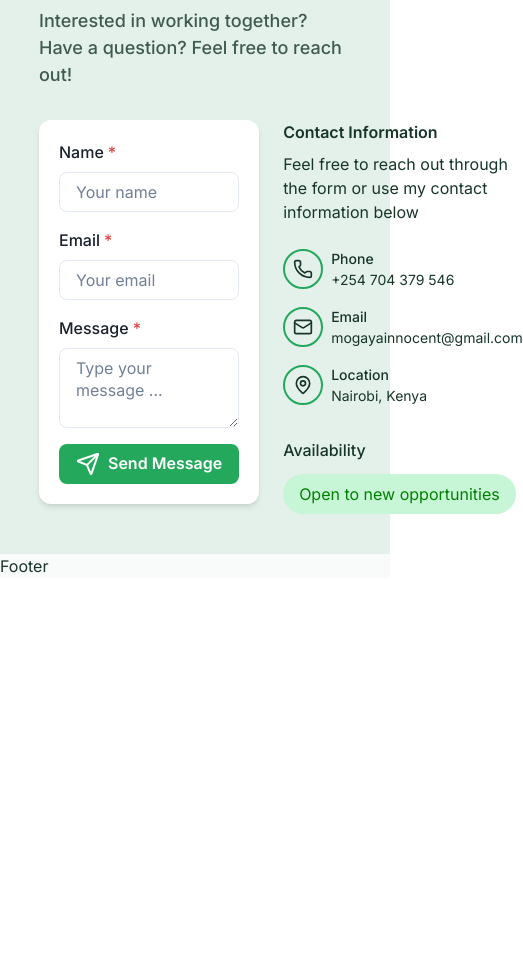
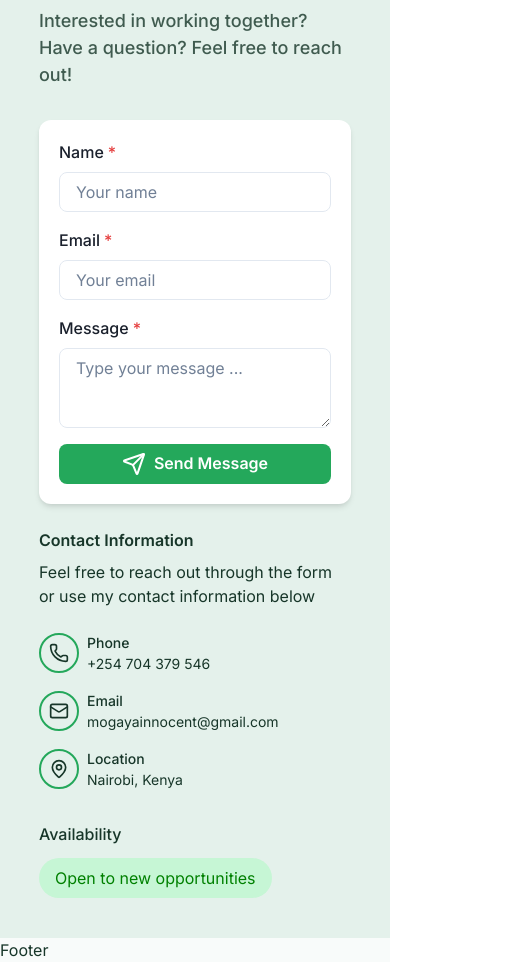
Before and after one commit to mogaya/Mwita-Mogaya-Portfolio, a React (Vite) app in the folder frontend/: page / in a window 390 px wide. Shown: the part 3000-3962 px from the top of the page, 523 px wide, since content can reach past the window. Before the commit the page ends 3578 px from the top, so only its background shows below. Built offline with nearby package versions, Linux system fonts and the light colour scheme.

Commit message:
Update Contact component to make Grid responsive for different screen sizes

```diff
--- a/frontend/src/components/Home/Contact.tsx
+++ b/frontend/src/components/Home/Contact.tsx
@@ -43,7 +43,7 @@ const Contact = () => {
           </Text>
         </Box>
 
-        <Grid templateColumns="repeat(2, 1fr)" gap={6}>
+        <Grid templateColumns={{ base: "1fr", md: "repeat(2, 1fr)" }} gap={6}>
           {/* Contact Info */}
           <GridItem>
             <Card borderRadius={"xl"} overflow="hidden" shadow={"md"}>
```
